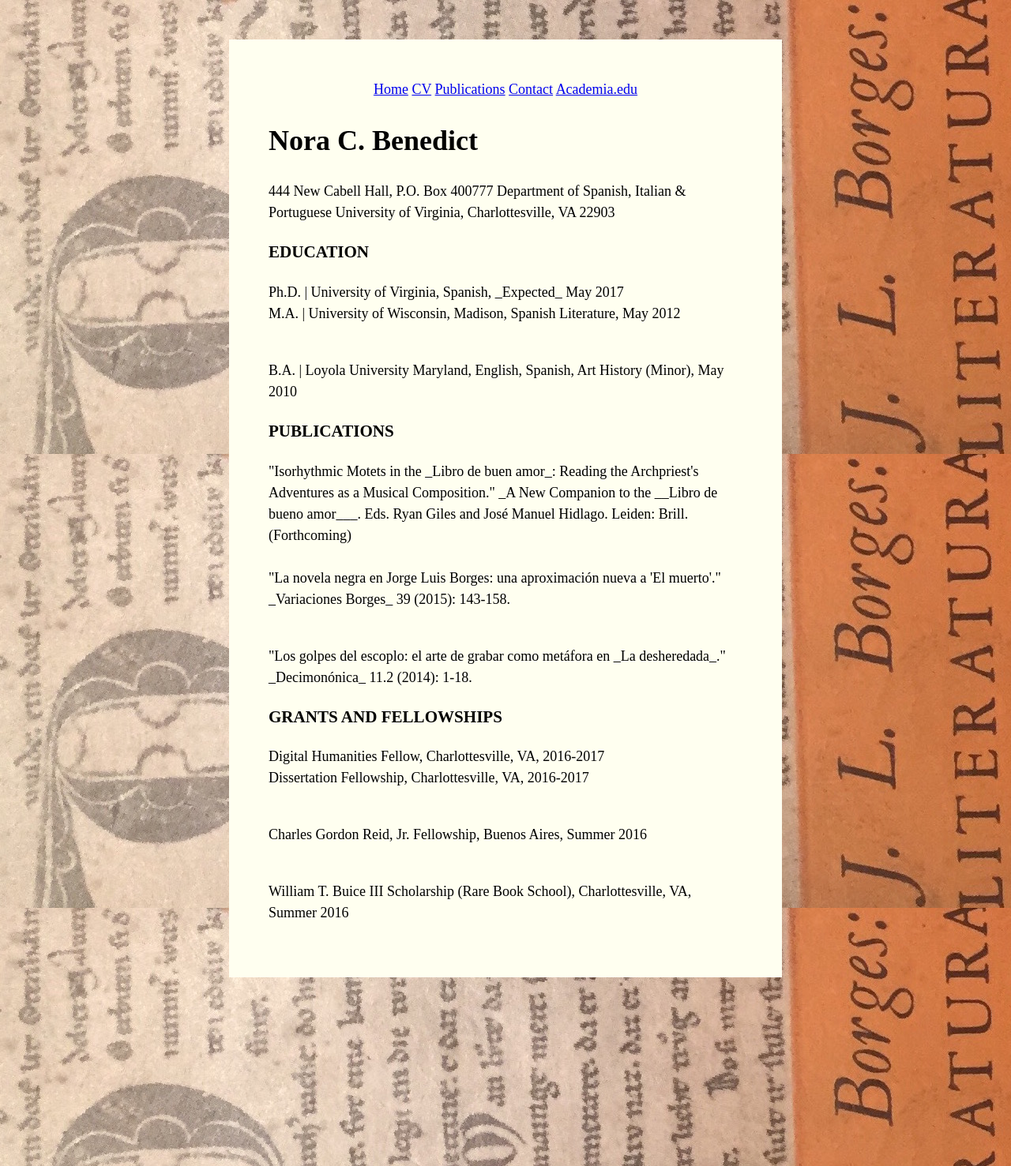
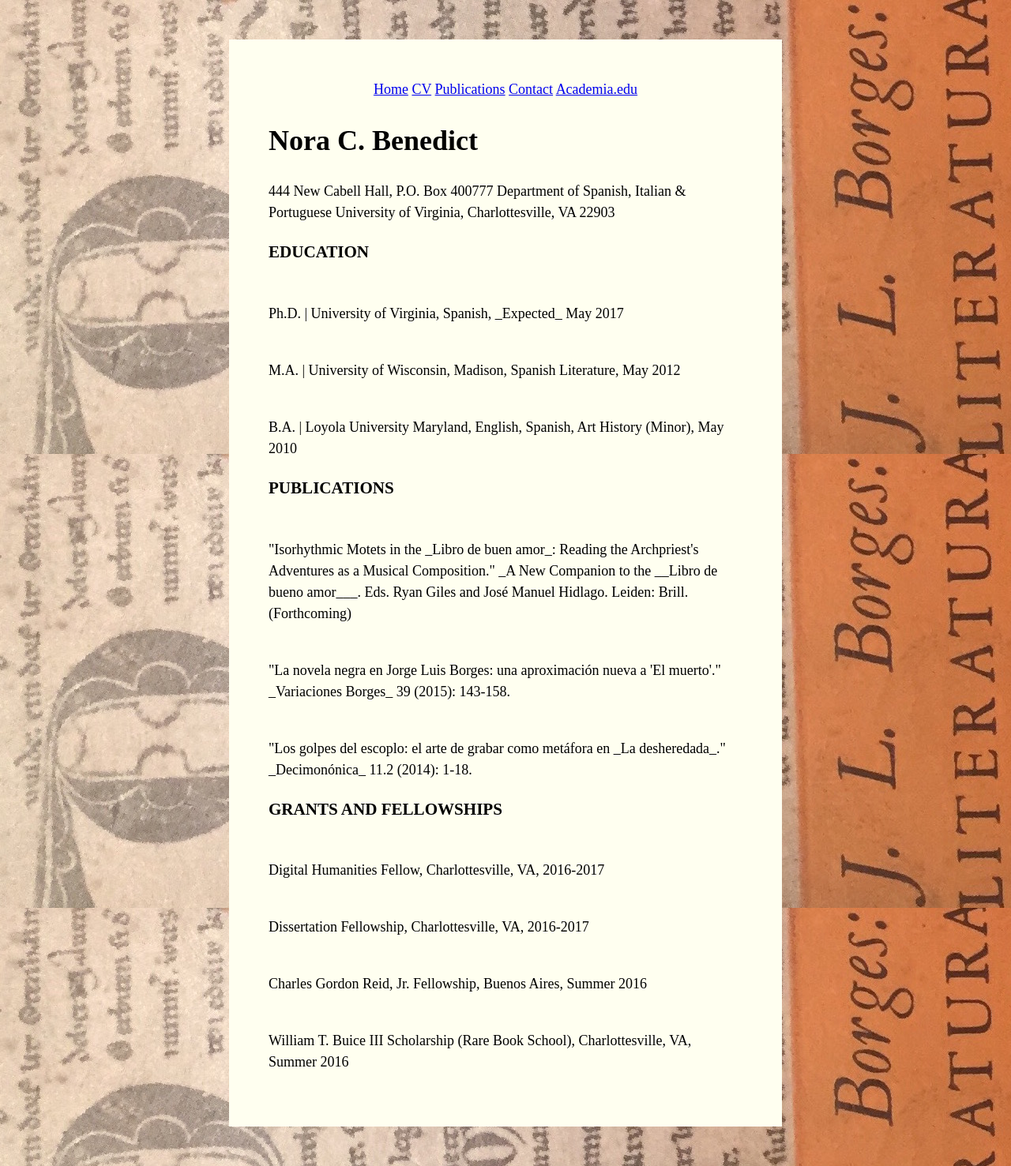
Before and after one commit to norabenedict/norabenedict.github.io, a Jekyll site: the page built from cv.html, in a window 1280 px wide. Shown: the whole page at 79% size. Built offline with Jekyll 4.4.1, drawn with Linux system fonts in a browser that asks for light colours; some web fonts are replaced.

```diff
--- a/cv.html
+++ b/cv.html
@@ -12,7 +12,7 @@ University of Virginia, Charlottesville, VA 22903 </p1>
 
 <h3> EDUCATION </h3>
 
-Ph.D. | University of Virginia, Spanish, _Expected_ May 2017
+<br> Ph.D. | University of Virginia, Spanish, _Expected_ May 2017 </p>
 
 <br> M.A. | University of Wisconsin, Madison, Spanish Literature, May 2012 </p>
 
@@ -20,7 +20,7 @@ Ph.D. | University of Virginia, Spanish, _Expected_ May 2017
 
 <h3> PUBLICATIONS </h3>
 
-"Isorhythmic Motets in the _Libro de buen amor_: Reading the Archpriest's Adventures as a Musical Composition." _A New Companion to the __Libro de bueno amor___. Eds. Ryan Giles and José Manuel Hidlago. Leiden: Brill. (Forthcoming) </br>
+<br> "Isorhythmic Motets in the _Libro de buen amor_: Reading the Archpriest's Adventures as a Musical Composition." _A New Companion to the __Libro de bueno amor___. Eds. Ryan Giles and José Manuel Hidlago. Leiden: Brill. (Forthcoming) </p>
 
 <br> "La novela negra en Jorge Luis Borges: una aproximación nueva a 'El muerto'." _Variaciones Borges_ 39 (2015): 143-158. </p>
 
@@ -28,7 +28,7 @@ Ph.D. | University of Virginia, Spanish, _Expected_ May 2017
 
 <h3> GRANTS AND FELLOWSHIPS </h3>
 
-Digital Humanities Fellow, Charlottesville, VA, 2016-2017
+<br> Digital Humanities Fellow, Charlottesville, VA, 2016-2017 </p>
 
 <br> Dissertation Fellowship, Charlottesville, VA, 2016-2017 </p>
 
```
Also changed, not shown: 1 other file.
